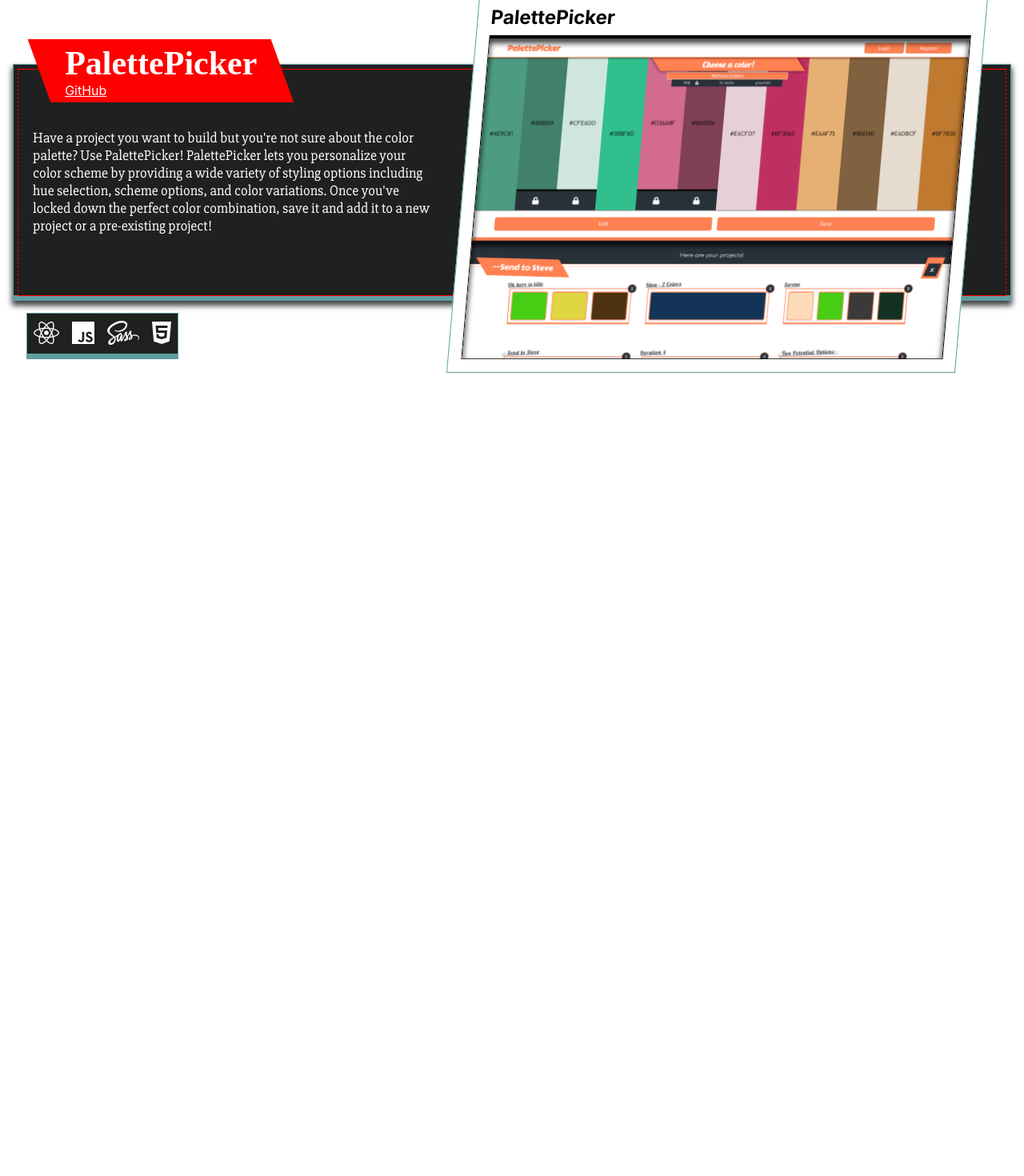
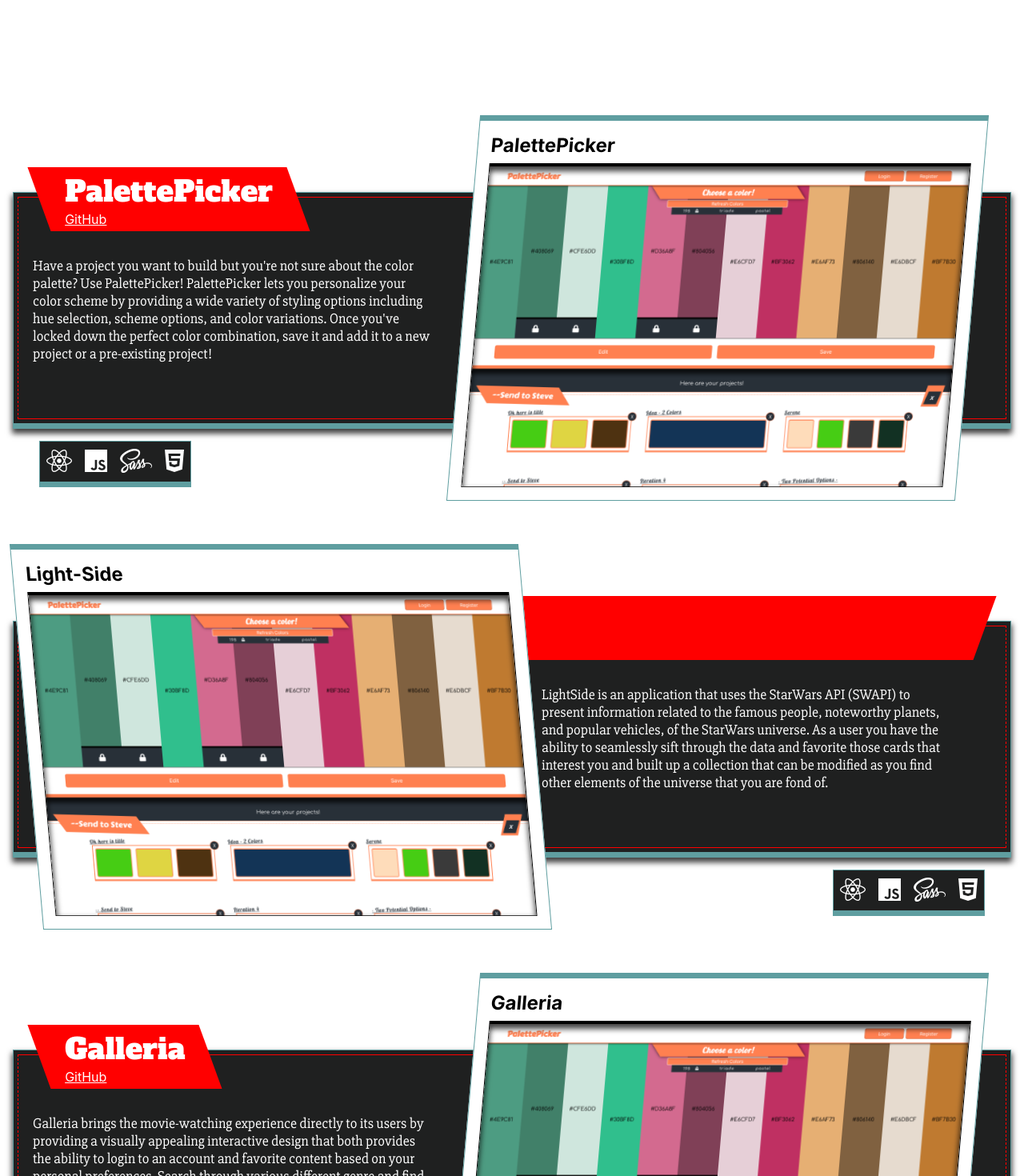
Before and after one commit to KevinKra/Personal_Website, a React (Create React App) app: page / in a window 1280 px wide. Shown: the top 1470 px of the page at 80% size. Before the commit the page ends 1280 px from the top, so only its background shows below. Built offline with nearby package versions, Linux system fonts and the light colour scheme.

Commit message:
Add additional data

```diff
--- a/src/App.js
+++ b/src/App.js
@@ -1,47 +1,39 @@
 import React from "react";
 import "./App.scss";
-import InsetImage from "./components/InsetImage/InsetImage";
+import Project from "./components/Project/Project";
+import imgPalettePicker from "./images/PalettePickerFScopy.jpg";
+import imgLightSide from "./images/swapiFS.jpg";
+import imgMovieTracker from "./images/MovieTracker.jpg";
 
 function App() {
   return (
     <div className="App">
-      <section className="Project">
-        <div className="border-style"></div>
-        <header className="project-header">
-          <div className="header-skew">
-            <h1 className="project-title">PalettePicker</h1>
-            <a
-              href="https://github.com/KevinKra/PalettePicker-fe"
-              target="_blank"
-              rel="noopener noreferrer"
-            >
-              GitHub
-            </a>
-          </div>
-        </header>
-        <section className="details-section">
-          <div className="details-paragraph">
-            <p>
-              Have a project you want to build but you're not sure about the
-              color palette? Use PalettePicker! PalettePicker lets you
-              personalize your color scheme by providing a wide variety of
-              styling options including hue selection, scheme options, and color
-              variations. Once you've locked down the perfect color combination,
-              save it and add it to a new project or a pre-existing project!
-            </p>
-          </div>
-          <div className="built-with">
-            <i className="fab fa-2x fa-react"></i>
-            <i className="fab fa-2x fa-js"></i>
-            <i className="fab fa-2x fa-sass"></i>
-            <i className="fab fa-2x fa-html5"></i>
-          </div>
-        </section>
-        <section className="preview-section">
-          <h2>PalettePicker</h2>
-          <InsetImage />
-        </section>
-      </section>
+      <Project
+        formatTitleLeft={true}
+        title="PalettePicker"
+        image={imgPalettePicker}
+        githubURL="https://github.com/KevinKra/PalettePicker-fe"
+        details={`Have a project you want to build but you're not sure about the color
+        palette? Use PalettePicker! PalettePicker lets you personalize your
+        color scheme by providing a wide variety of styling options
+        including hue selection, scheme options, and color variations. Once
+        you've locked down the perfect color combination, save it and add it
+        to a new project or a pre-existing project!`}
+      />
+      <Project
+        formatTitleLeft={false}
+        title="Light-Side"
+        image={imgLightSide}
+        githubURL="https://github.com/KevinKra/LightSide"
+        details={`LightSide is an application that uses the StarWars API (SWAPI) to present information related to the famous people, noteworthy planets, and popular vehicles, of the StarWars universe. As a user you have the ability to seamlessly sift through the data and favorite those cards that interest you and built up a collection that can be modified as you find other elements of the universe that you are fond of.`}
+      />
+      <Project
+        formatTitleLeft={true}
+        title="Galleria"
+        image={imgMovieTracker}
+        githubURL="https://github.com/KevinKra/Movies"
+        details={`Galleria brings the movie-watching experience directly to its users by providing a visually appealing interactive design that both provides the ability to login to an account and favorite content based on your personal preferences. Search through various different genre and find the movies and shows that interest you the most!`}
+      />
     </div>
   );
 }
```
